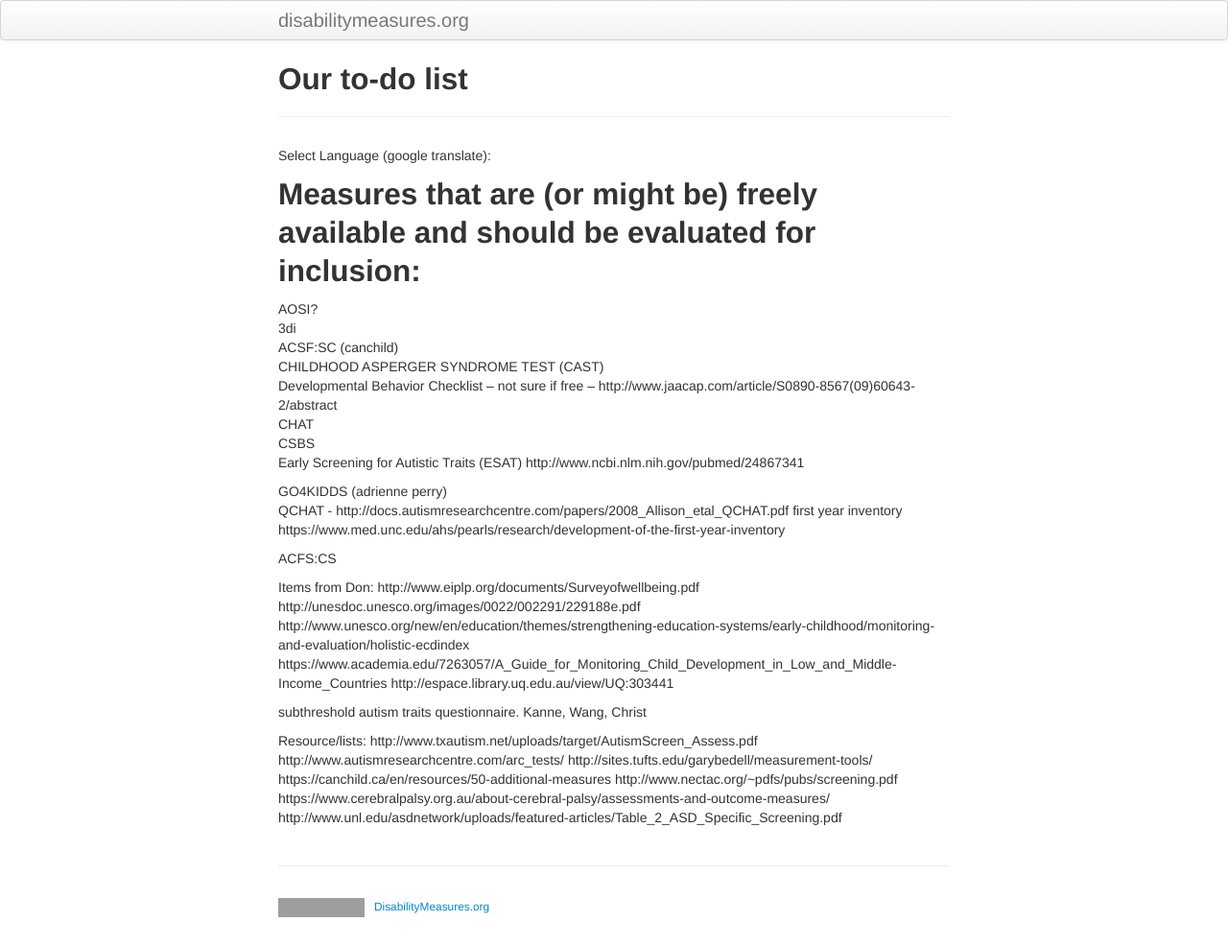
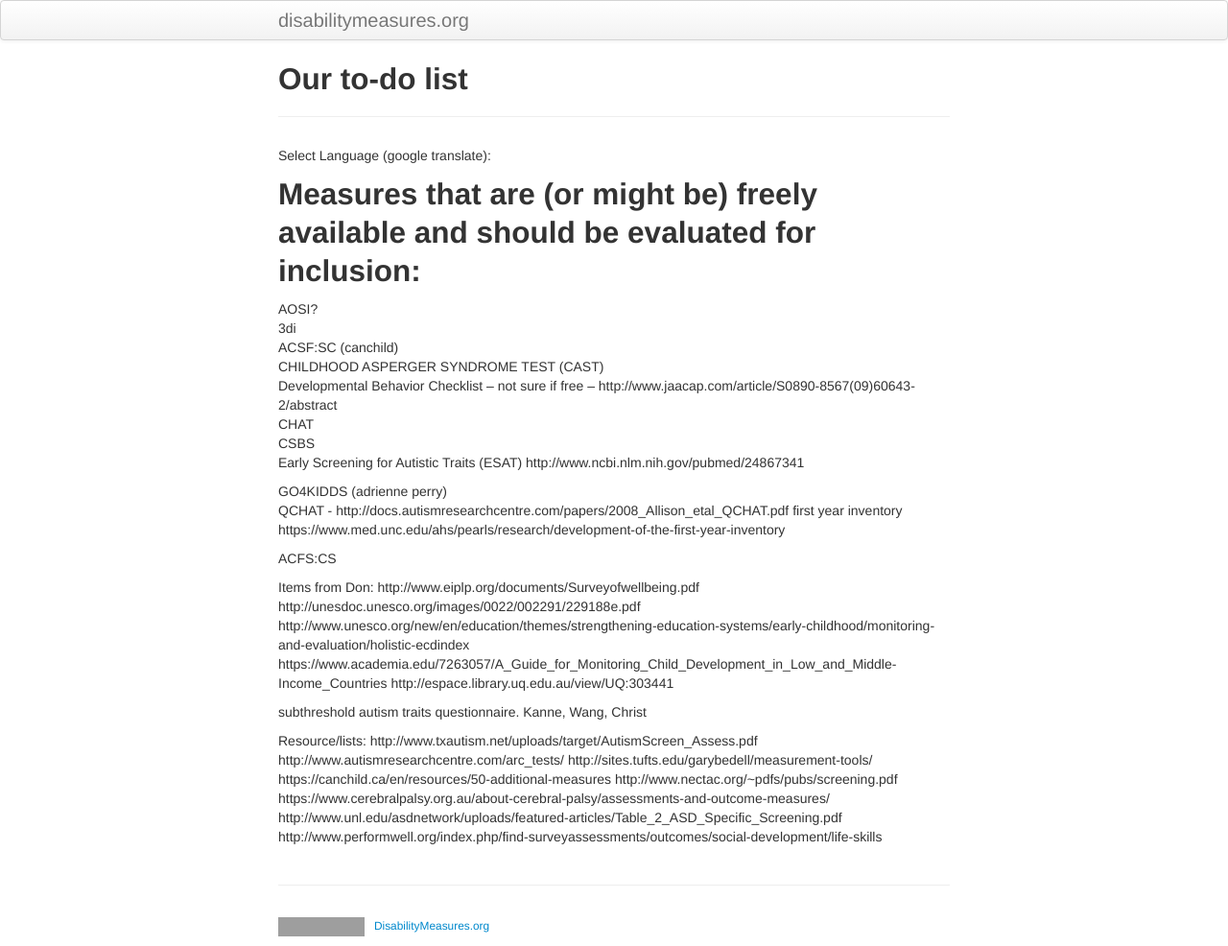
Before and after one commit to mjmaenner/disabilitymeasures, a Jekyll site: the page built from pages/measurestoadd.md, in a window 1280 px wide. Shown: the whole page at 96% size. Built offline with Jekyll 4.4.1, drawn with Linux system fonts in a browser that asks for light colours; part of the change alters nothing that is shown; grey boxes are pictures that could not be loaded.

Commit message:
performwell

```diff
--- a/pages/measurestoadd.md
+++ b/pages/measurestoadd.md
@@ -47,3 +47,4 @@ https://canchild.ca/en/resources/50-additional-measures
 http://www.nectac.org/~pdfs/pubs/screening.pdf
 https://www.cerebralpalsy.org.au/about-cerebral-palsy/assessments-and-outcome-measures/
 http://www.unl.edu/asdnetwork/uploads/featured-articles/Table_2_ASD_Specific_Screening.pdf
+http://www.performwell.org/index.php/find-surveyassessments/outcomes/social-development/life-skills
```
